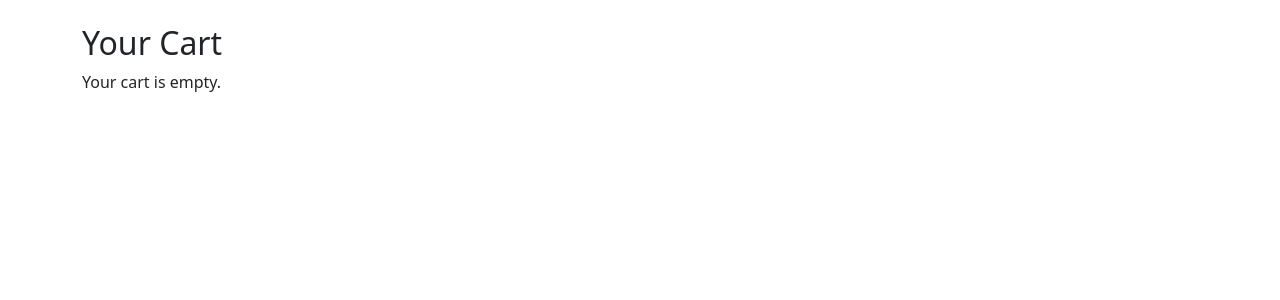
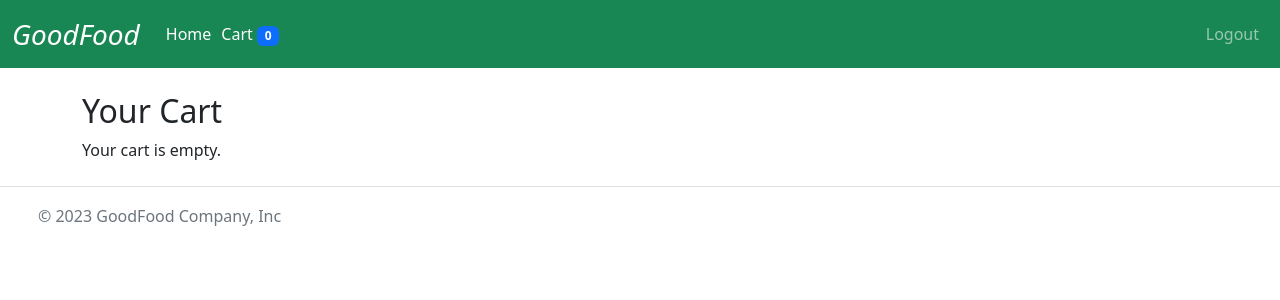
Before and after one commit to Radhakishor/goodFoodApp, a React (Create React App) app: page /cart in a window 1280 px wide. Shown: the top 300 px of the page. Built offline with nearby package versions, Linux system fonts and the light colour scheme; sample sign-in values are in the browser's storage.

Commit message:
cart pageto  display appropriate info of all items in cart

```diff
--- a/src/App.js
+++ b/src/App.js
@@ -1,27 +1,41 @@
-import React, { useState } from 'react';
+import React, { useState, useEffect } from 'react';
 import './App.css';
 import Home from './screens/Home';
 import Login from './screens/Login';
 import Signup from './screens/Signup';
-import Cart from './screens/Cart'; // Import Cart component
+import Cart from './screens/Cart';
+import PrivateRoute from './components/PrivateRoute'; // Import PrivateRoute
 import { BrowserRouter as Router, Routes, Route, Navigate } from 'react-router-dom';
-import 'bootstrap/dist/css/bootstrap.min.css'; // Import Bootstrap CSS
-import 'bootstrap/dist/js/bootstrap.bundle.min.js'; // Import Bootstrap JavaScript bundle
+import 'bootstrap/dist/css/bootstrap.min.css';
+import 'bootstrap/dist/js/bootstrap.bundle.min.js';
 
 function App() {
   const [cart, setCart] = useState([]);
+  const [isLoggedIn, setIsLoggedIn] = useState(!!localStorage.getItem("authToken")); // Initialize login status based on token
+
+  useEffect(() => {
+    // Update login status based on token
+    setIsLoggedIn(!!localStorage.getItem("authToken"));
+  }, []);
+
+  const handleLogout = () => {
+    localStorage.removeItem("authToken");
+    setIsLoggedIn(false);
+  };
 
   return (
     <Router>
-      <div>
-        <Routes>
-          <Route path='/' element={<Navigate to="/login" />} />
-          <Route path='/login' element={<Login />} />
-          <Route path='/home' element={<Home cart={cart} setCart={setCart} />} />
-          <Route path='/signup' element={<Signup />} />
-          <Route path='/cart' element={<Cart cart={cart} />} /> {/* Add cart route */}
-        </Routes>
-      </div>
+      <Routes>
+        <Route path='/' element={<Navigate to="/login" />} />
+        <Route path='/login' element={<Login />} />
+        <Route path='/signup' element={<Signup />} />
+
+        {/* Protected routes */}
+        <Route element={<PrivateRoute isLoggedIn={isLoggedIn} />}>
+          <Route path='/home' element={<Home cart={cart} setCart={setCart} isLoggedIn={isLoggedIn} handleLogout={handleLogout} />} />
+          <Route path='/cart' element={<Cart cart={cart} handleLogout={handleLogout} isLoggedIn={isLoggedIn} />} />
+        </Route>
+      </Routes>
     </Router>
   );
 }
--- a/src/components/Navbar.js
+++ b/src/components/Navbar.js
@@ -2,20 +2,19 @@ import React from 'react';
 import 'bootstrap/dist/css/bootstrap.css';
 import { Link } from 'react-router-dom';
 
-export default function Navbar({ isLoggedIn, handleLogout, cartItemCount }) {
+export default function Navbar({ isLoggedIn, handleLogout, cartItemCount, currentPage }) {
   return (
-    <div>
     <nav className="navbar navbar-expand-lg navbar-dark bg-success">
       <div className="container-fluid d-flex align-items-center">
-          {isLoggedIn ? (
+        <Link className="navbar-brand fs-3 fs-t fst-italic" to="/home">GoodFood</Link>
+
+        {isLoggedIn && (
           <>
-              <Link className="navbar-brand fs-3 fs-t fst-italic" to="/home">GoodFood</Link>
-              <Link className="nav-link text-white" to="/home" style={{ marginLeft: '10px' }}>Home</Link>
-              <Link className="nav-link text-white" to="/cart" style={{ marginLeft: '10px' }}>Cart <span className="badge bg-primary">{cartItemCount}</span></Link>
+            <Link className={`nav-link text-white ${currentPage === 'home' ? 'active' : ''}`} to="/home" style={{ marginLeft: '10px' }}>Home</Link>
+            <Link className={`nav-link text-white ${currentPage === 'cart' ? 'active' : ''}`} to="/cart" style={{ marginLeft: '10px' }}>Cart <span className="badge bg-primary">{cartItemCount}</span></Link>
           </>
-          ) : (
-            <span className="navbar-brand fs-3 fs-t fst-italic">GoodFood</span>
         )}
+
         <button className="navbar-toggler" type="button" data-bs-toggle="collapse" data-bs-target="#navbarNavAltMarkup" aria-controls="navbarNavAltMarkup" aria-expanded="false" aria-label="Toggle navigation">
           <span className="navbar-toggler-icon"></span>
         </button>
@@ -39,6 +38,5 @@ export default function Navbar({ isLoggedIn, handleLogout, cartItemCount }) {
         </div>
       </div>
     </nav>
-    </div>
   );
 }
--- /dev/null
+++ b/src/components/PrivateRoute.js
@@ -0,0 +1,8 @@
+import React from 'react';
+import { Navigate, Outlet } from 'react-router-dom';
+
+const PrivateRoute = ({ isLoggedIn }) => {
+  return isLoggedIn ? <Outlet /> : <Navigate to="/login" />;
+};
+
+export default PrivateRoute;
--- a/src/screens/Cart.js
+++ b/src/screens/Cart.js
@@ -1,21 +1,42 @@
 import React from 'react';
+import Navbar from '../components/Navbar';
+import Footer from '../components/Footer';
 
-const Cart = ({ cart = [] }) => {
+const Cart = ({ cart = [], handleLogout, isLoggedIn }) => {
+  // Calculate total price
+  const totalPrice = cart.reduce((total, item) => total + item.price * item.quantity, 0);
+
   return (
+    <div>
+      <Navbar isLoggedIn={isLoggedIn} handleLogout={handleLogout} cartItemCount={cart.length} currentPage="cart" />
+
       <div className="container mt-4">
         <h2>Your Cart</h2>
         {cart.length === 0 ? (
           <p>Your cart is empty.</p>
         ) : (
-        <ul className="list-group">
+          <>
+            <ul className="list-group mb-4">
               {cart.map((item, index) => (
                 <li key={index} className="list-group-item d-flex justify-content-between align-items-center">
-              {item.foodName}
-              <span className="badge bg-primary rounded-pill">{item.quantity}</span>
+                  <div>
+                    <h5 className="mb-1">{item.foodName}</h5>
+                    <p className="mb-1">Option: {item.option}</p>
+                    <p className="mb-1">Customization: {item.customization}</p>
+                  </div>
+                  <div>
+                    <span className="badge bg-primary rounded-pill me-2">Quantity: {item.quantity}</span>
+                    <span className="badge bg-secondary rounded-pill">Price: ${item.price.toFixed(2)}</span>
+                  </div>
                 </li>
               ))}
             </ul>
+            <h3>Total Price: ${totalPrice.toFixed(2)}</h3>
+          </>
         )}
+      </div>
+
+      <Footer />
     </div>
   );
 }
--- a/src/screens/Home.js
+++ b/src/screens/Home.js
@@ -145,7 +145,6 @@ export default function Home({ cart, setCart }) {
                         </div>
                     ))}
             </div>
-            <Cart cart={cart} />
             <Footer />
         </div>
     );
```
Lines whose indentation alone changed are shown as unchanged.
